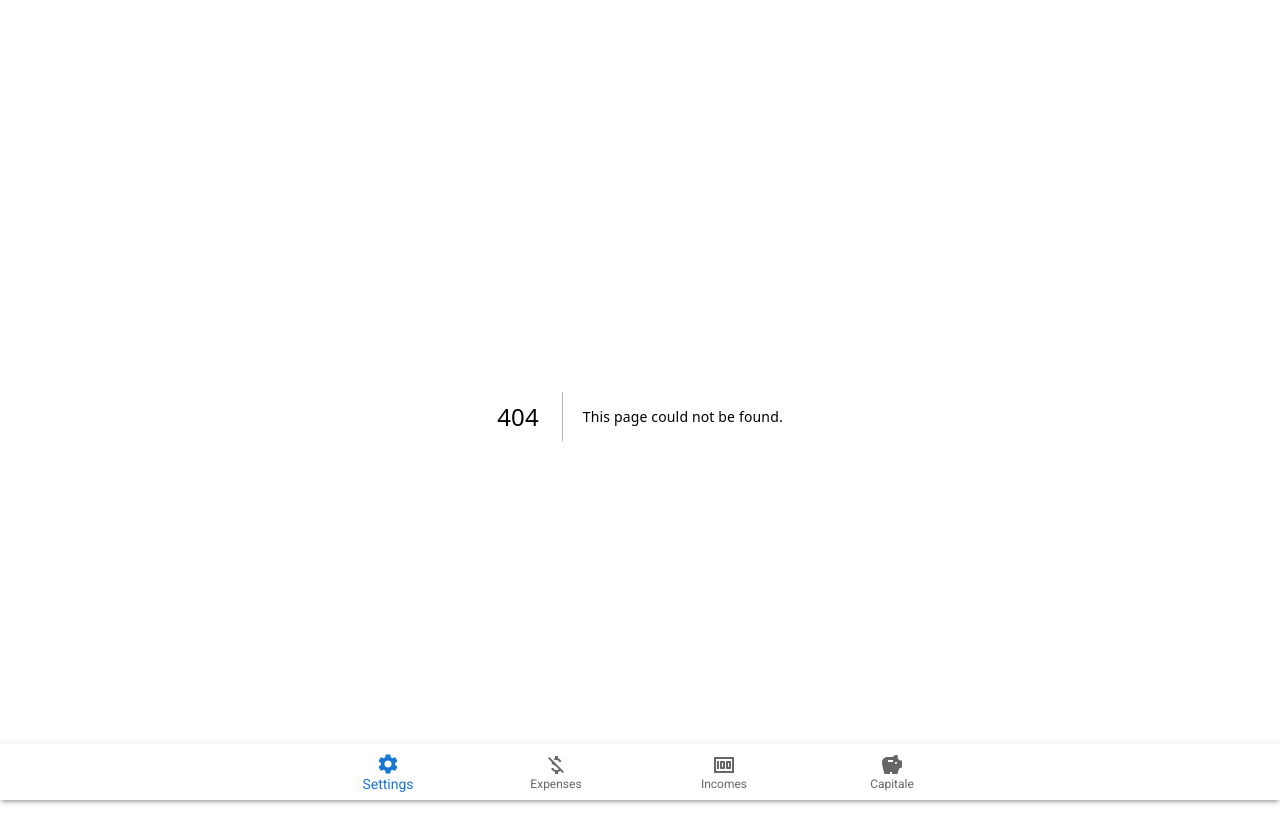
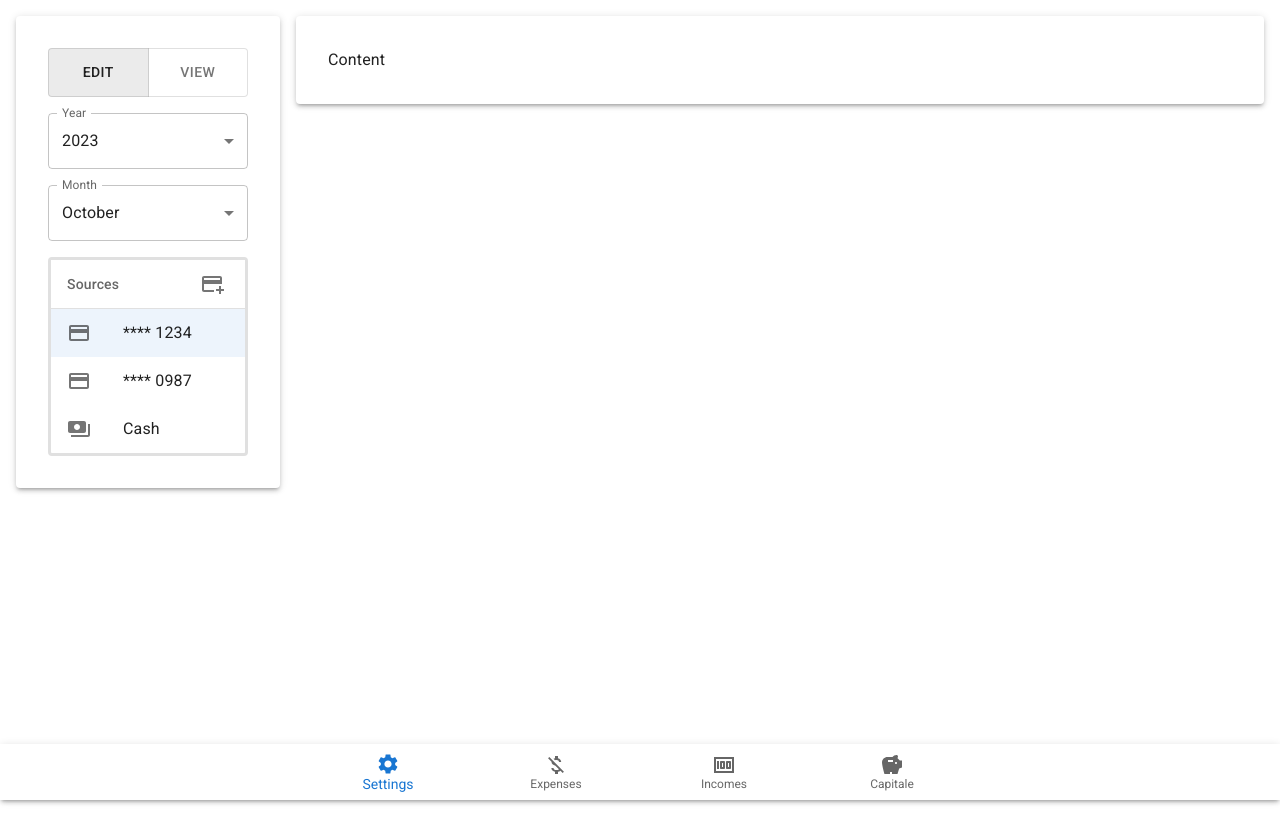
Before and after one commit to NeMaksym/ventury, a Next.js app: page /expenses in a window 1280 px wide. Before the commit this address had no page. Built offline with nearby package versions, Linux system fonts and the light colour scheme.

Commit message:
Implement expenses sidebar

```diff
--- /dev/null
+++ b/app/expenses/layout.tsx
@@ -0,0 +1,20 @@
+import { Paper, Unstable_Grid2 as Grid } from '@mui/material'
+import { ExpensesSidebar } from '@/components'
+
+interface ExpensesLayoutProps {
+  children: React.ReactNode
+}
+
+export default function ExpensesLayout({ children }: ExpensesLayoutProps) {
+  return (
+    <Grid container spacing={2}>
+      <Grid>
+        <Paper elevation={3} sx={{ p: 4 }}>
+          <ExpensesSidebar />
+        </Paper>
+      </Grid>
+
+      <Grid xs>{children}</Grid>
+    </Grid>
+  )
+}
--- /dev/null
+++ b/app/expenses/page.tsx
@@ -0,0 +1,11 @@
+import { Unstable_Grid2 as Grid, Paper } from '@mui/material'
+
+export default function Expenses() {
+  return (
+    <Paper elevation={3} sx={{ p: 4 }}>
+      <Grid container spacing={4}>
+        <Grid> Content </Grid>
+      </Grid>
+    </Paper>
+  )
+}
--- /dev/null
+++ b/components/ExpensesSidebar/index.tsx
@@ -0,0 +1,161 @@
+'use client'
+import { useState } from 'react'
+import { styled } from '@mui/material/styles'
+import {
+  Stack,
+  ToggleButton,
+  ToggleButtonGroup,
+  MenuItem,
+  TextField,
+  List,
+  ListProps,
+  ListSubheader,
+  ListItemButton,
+  ListItemText,
+  ListItemIcon,
+  IconButton,
+  IconButtonProps,
+  Divider,
+} from '@mui/material'
+import AddCardIcon from '@mui/icons-material/AddCard'
+import CreditCardIcon from '@mui/icons-material/CreditCard'
+import PaymentsIcon from '@mui/icons-material/Payments'
+
+const ListStyled = styled(List)<ListProps>(({ theme }) => ({
+  minWidth: '200px',
+  border: 'solid',
+  borderRadius: '4px',
+  borderColor: theme.palette.grey[300],
+  ':hover': {
+    borderColor: theme.palette.grey[500],
+  },
+}))
+
+const IconButtonStyled = styled(IconButton)<IconButtonProps>(() => ({
+  height: '34px',
+}))
+
+const MODES = [
+  { value: 'edit', label: 'Edit' },
+  { value: 'view', label: 'View' },
+]
+
+const MONTHES = [
+  { value: '0', label: 'January' },
+  { value: '1', label: 'February' },
+  { value: '2', label: 'March' },
+  { value: '3', label: 'April' },
+  { value: '4', label: 'May' },
+  { value: '5', label: 'June' },
+  { value: '6', label: 'July' },
+  { value: '7', label: 'August' },
+  { value: '8', label: 'September' },
+  { value: '9', label: 'October' },
+  { value: '10', label: 'November' },
+  { value: '11', label: 'December' },
+]
+
+const YEARS = [
+  { value: '2020', label: '2020' },
+  { value: '2021', label: '2021' },
+  { value: '2022', label: '2022' },
+  { value: '2023', label: '2023' },
+]
+
+const SOURCES = [
+  { value: crypto.randomUUID(), label: '**** 1234' },
+  { value: crypto.randomUUID(), label: '**** 0987' },
+  { value: crypto.randomUUID(), label: 'Cash' },
+]
+
+export function ExpensesSidebar() {
+  const today = new Date()
+  const m = today.getMonth()
+
+  const [mode, setMode] = useState(MODES[0].value)
+  const [year, setYear] = useState(today.getFullYear().toString())
+  const [month, setMonth] = useState(today.getMonth().toString())
+  const [source, setSource] = useState(SOURCES[0].value)
+
+  return (
+    <Stack spacing={2}>
+      <ToggleButtonGroup
+        fullWidth
+        value={mode}
+        exclusive
+        onChange={(_, value) => setMode(value)}
+      >
+        {MODES.map((mode) => (
+          <ToggleButton key={mode.value} value={mode.value}>
+            {mode.label}
+          </ToggleButton>
+        ))}
+      </ToggleButtonGroup>
+
+      <TextField
+        fullWidth
+        id="year"
+        select
+        label="Year"
+        value={year}
+        onChange={(e) => setYear(e.target.value)}
+      >
+        {YEARS.map((yr) => (
+          <MenuItem key={yr.value} value={yr.value}>
+            {yr.label}
+          </MenuItem>
+        ))}
+      </TextField>
+
+      <TextField
+        fullWidth
+        id="month"
+        select
+        label="Month"
+        value={month}
+        onChange={(e) => setMonth(e.target.value)}
+      >
+        {MONTHES.map((mon) => (
+          <MenuItem key={mon.value} value={mon.value}>
+            {mon.label}
+          </MenuItem>
+        ))}
+      </TextField>
+
+      <ListStyled
+        disablePadding
+        subheader={
+          <ListSubheader>
+            <Stack
+              direction="row"
+              justifyContent="space-between"
+              alignItems="center"
+            >
+              Sources
+              <IconButtonStyled
+                size="small"
+                onClick={() => console.log('pump it up!')}
+              >
+                <AddCardIcon />
+              </IconButtonStyled>
+            </Stack>
+          </ListSubheader>
+        }
+      >
+        <Divider />
+        {SOURCES.map((src) => (
+          <ListItemButton
+            key={src.value}
+            selected={src.value === source}
+            onClick={() => setSource(src.value)}
+          >
+            <ListItemIcon>
+              {src.label === 'Cash' ? <PaymentsIcon /> : <CreditCardIcon />}
+            </ListItemIcon>
+            <ListItemText>{src.label}</ListItemText>
+          </ListItemButton>
+        ))}
+      </ListStyled>
+    </Stack>
+  )
+}
--- a/components/index.ts
+++ b/components/index.ts
@@ -3,3 +3,4 @@ export * from './MonoTokenInput'
 export * from './CategoryManager'
 export * from './InputWithButton'
 export * from './EditableList'
+export * from './ExpensesSidebar'
```
